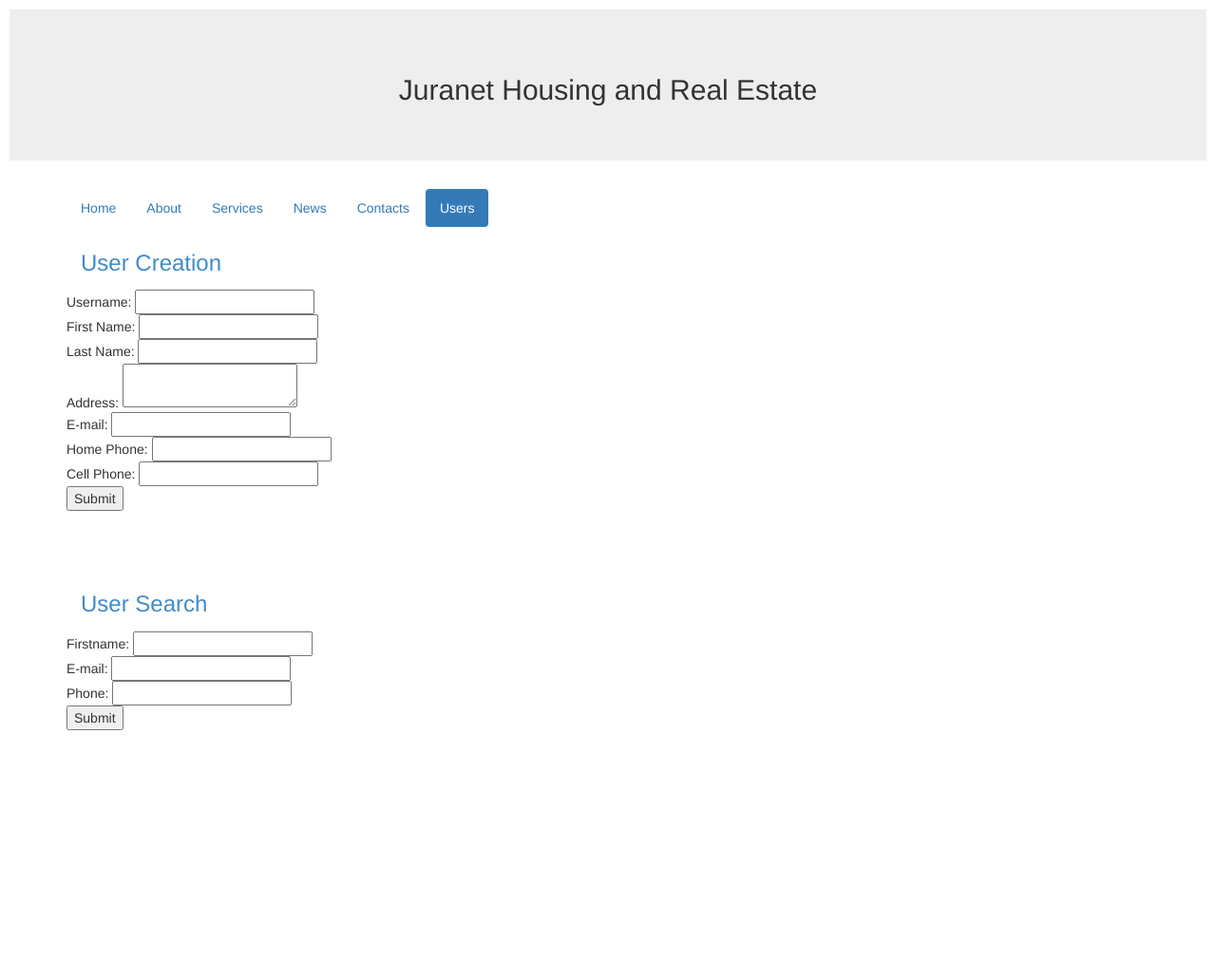
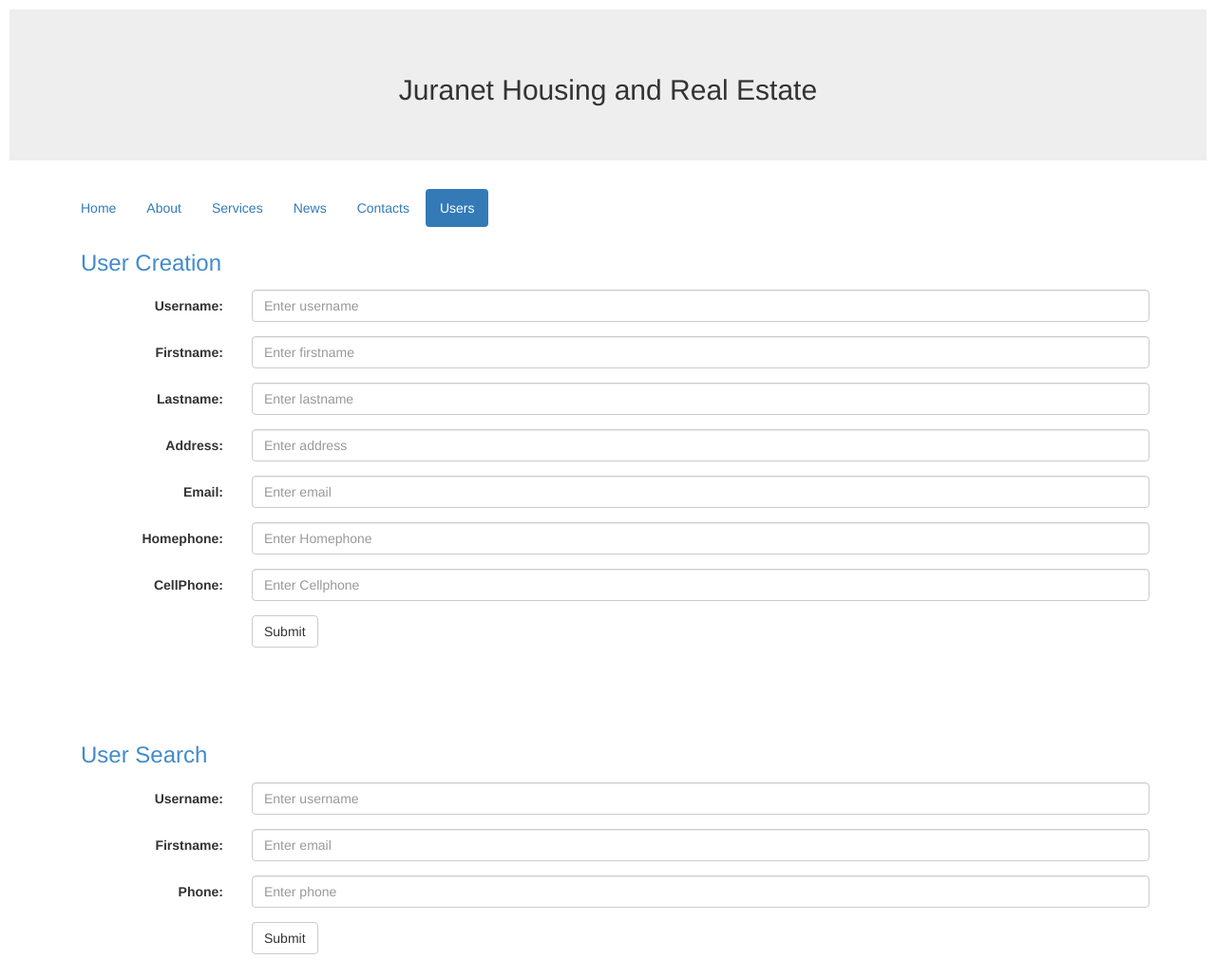
Before and after one commit to ArunTejCh/cmpe-272, a PHP site: page / in a window 1280 px wide, after a click on "Users". Shown: the whole page at 95% size. Before the commit the page ends 769 px from the top, so only its background shows below. Run offline with PHP 8.4, Linux system fonts and the light colour scheme.

Commit message:
added css for user creation and search

```diff
--- a/index.php
+++ b/index.php
@@ -79,25 +79,100 @@
         </div>
         <div class="tab-pane" id="6b">
             <h3>User Creation</h3>
-            <form action="php/user_create.php" method="post">
-                Username: <input type="text" name="username"><br>
+            <!--<form action="php/user_create.php" method="post">
+                <!--Username: <input type="text" name="username"><br>
                 First Name: <input type="text" name="firstname"><br>
                 Last Name: <input type="text" name="lastname"><br>
                 Address: <textarea type="text" name="addr"></textarea><br>
                 E-mail: <input type="text" name="email"><br>
                 Home Phone: <input type="text" name="homephone"><br>
                 Cell Phone: <input type="text" name="cellphone"><br>
+                <div class="form-group row">
+                    <label for="example-text-input" class="col-xs-2 col-form-label">Text</label>
+                    <div class="col-xs-10">
+                        <input class="form-control" type="text" value="Artisanal kale" id="example-text-input">
+                    </div>
+                </div>
                 <input type="submit">
+            </form>-->
+
+            <form action="php/user_create.php" method="post" class="form-horizontal">
+                <div class="form-group">
+                    <label class="control-label col-sm-2" for="username">Username:</label>
+                    <div class="col-sm-10">
+                        <input type="text" class="form-control" id="username"  name="username" placeholder="Enter username">
+                    </div>
+                </div>
+                <div class="form-group">
+                    <label class="control-label col-sm-2" for="firstname">Firstname:</label>
+                    <div class="col-sm-10">
+                        <input type="text" class="form-control" id="firstname" name="firstname" placeholder="Enter firstname">
+                    </div>
+                </div>
+                <div class="form-group">
+                    <label class="control-label col-sm-2" for="lastname">Lastname:</label>
+                    <div class="col-sm-10">
+                        <input type="text" class="form-control" id="lastname" name="lastname" placeholder="Enter lastname">
+                    </div>
+                </div>
+                <div class="form-group">
+                    <label class="control-label col-sm-2" for="addr">Address:</label>
+                    <div class="col-sm-10">
+                        <input type="textarea" class="form-control" id="addr" name="addr" placeholder="Enter address">
+                    </div>
+                </div>
+                <div class="form-group">
+                    <label class="control-label col-sm-2" for="email">Email:</label>
+                    <div class="col-sm-10">
+                        <input type="email" class="form-control" id="email" placeholder="Enter email">
+                    </div>
+                </div>
+                <div class="form-group">
+                    <label class="control-label col-sm-2" for="homephone">Homephone:</label>
+                    <div class="col-sm-10">
+                        <input type="text" class="form-control" id="homephone" name="homephone" placeholder="Enter Homephone">
+                    </div>
+                </div>
+                <div class="form-group">
+                    <label class="control-label col-sm-2" for="cellphone">CellPhone:</label>
+                    <div class="col-sm-10">
+                        <input type="text" class="form-control" id="cellphone" name="cellphone" placeholder="Enter Cellphone">
+                    </div>
+                </div>
+                <div class="form-group">
+                    <div class="col-sm-offset-2 col-sm-10">
+                        <button type="submit" class="btn btn-default">Submit</button>
+                    </div>
+                </div>
             </form>
             </br>
             </br>
             </br>
             <h3>User Search</h3>
-            <form action="php/user_search.php" method="post">
-                Firstname: <input type="text" name="name"><br>
-                E-mail: <input type="text" name="email"><br>
-                Phone: <input type="text" name="phone"><br>
-                <input type="submit">
+            <form action="php/user_search.php" method="post" class="form-horizontal">
+                <div class="form-group">
+                    <label class="control-label col-sm-2" for="name">Username:</label>
+                    <div class="col-sm-10">
+                        <input type="text" class="form-control" id="name"  name="name" placeholder="Enter username">
+                    </div>
+                </div>
+                <div class="form-group">
+                    <label class="control-label col-sm-2" for="email">Firstname:</label>
+                    <div class="col-sm-10">
+                        <input type="email" class="form-control" id="email" name="email" placeholder="Enter email">
+                    </div>
+                </div>
+                <div class="form-group">
+                    <label class="control-label col-sm-2" for="phone">Phone:</label>
+                    <div class="col-sm-10">
+                        <input type="text" class="form-control" id="phone" name="phone" placeholder="Enter phone">
+                    </div>
+                </div>
+                <div class="form-group">
+                    <div class="col-sm-offset-2 col-sm-10">
+                        <button type="submit" class="btn btn-default">Submit</button>
+                    </div>
+                </div>
             </form>
         </div>
     </div>
--- a/php/user_create.php
+++ b/php/user_create.php
@@ -26,4 +26,4 @@ if(! $retval ) {
     die('Failed to create user!!');
 }
 
-echo "Created User successfully\n";
+echo "Created User ".$username." successfully\n";
```
